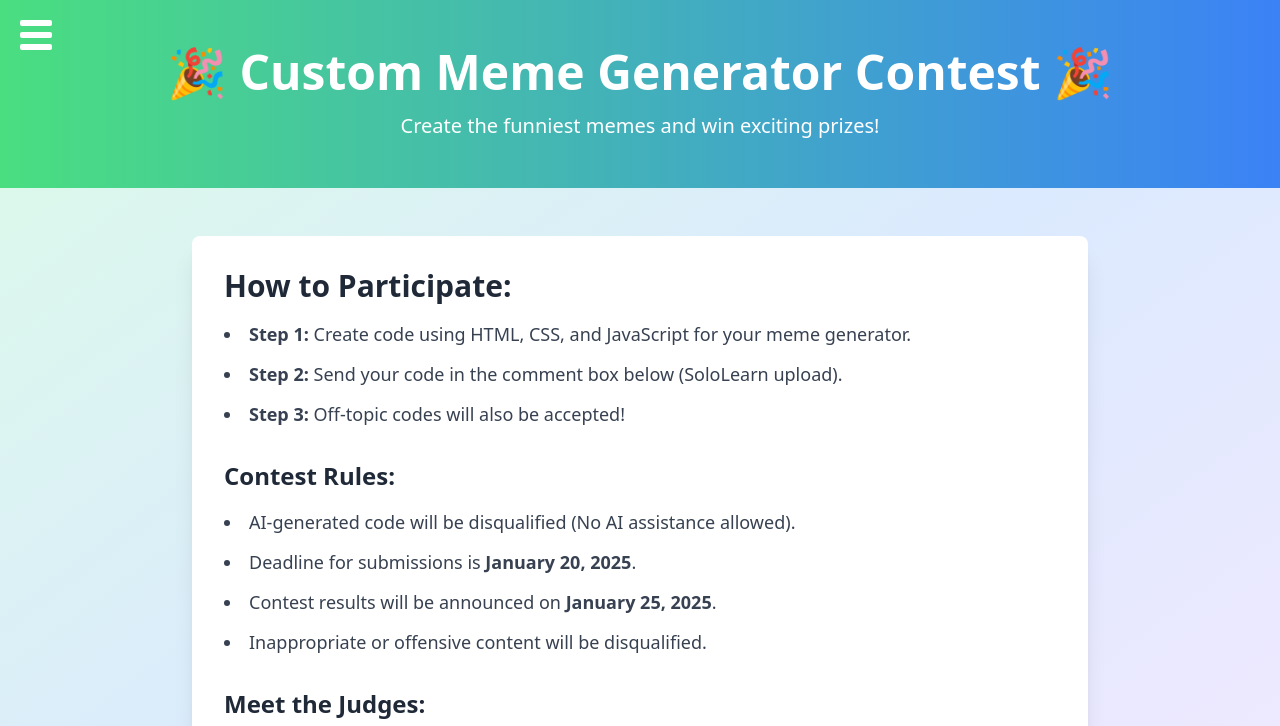
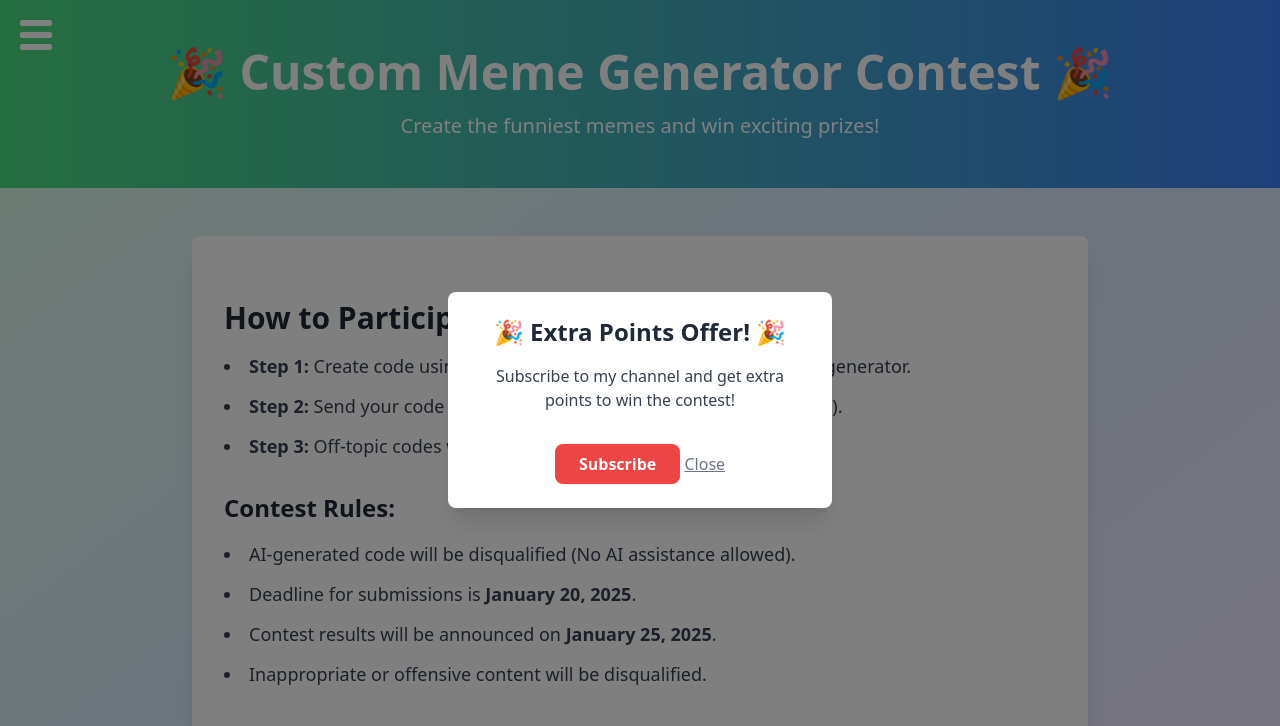
Before and after one commit to anyaiscoder/januarycontest, a plain HTML site: page index.html in a window 1280 px wide. Shown: the top 726 px of the page. Drawn offline with nearby package versions, Linux system fonts and the light colour scheme.

Commit message:
index.html

```diff
--- a/index.html
+++ b/index.html
@@ -179,7 +179,14 @@ input[type="checkbox"] {
   <div class="container mx-auto mt-12 px-4 lg:px-8">
     <div class="bg-white p-6 sm:p-8 rounded-lg shadow-xl max-w-4xl mx-auto space-y-8">
 
-
+      <div id="subscribe-modal" class="overlay active">
+        <div class="bg-white p-6 rounded-lg shadow-xl text-center max-w-sm mx-auto">
+            <h2 class="text-2xl font-bold text-gray-800 mb-4">🎉 Extra Points Offer! 🎉</h2>
+            <p class="text-gray-700 mb-6">Subscribe to my channel and get extra points to win the contest!</p>
+            <a href="" target="_blank"><button id="subscribe-btn" class="bg-red-500 text-white px-6 py-2 rounded-lg font-semibold">Subscribe</button></a>
+            <button id="close-subscribe-modal" class="text-gray-500 mt-4 underline">Close</button>
+        </div>
+    </div>
       <div class="space-y-4">
         <h2 class="text-2xl sm:text-3xl font-semibold text-gray-800">How to Participate:</h2>
         <div class="text-base sm:text-lg text-gray-700">
@@ -251,6 +258,10 @@ input[type="checkbox"] {
             section.classList.remove('active');
         });
     }
+    document.getElementById("close-subscribe-modal").addEventListener("click", function() {
+        document.getElementById("subscribe-modal").classList.remove("active");
+    });
+
 
     document.getElementById("planets-info-btn").addEventListener("click", function() {
         closeActiveSections();
```
